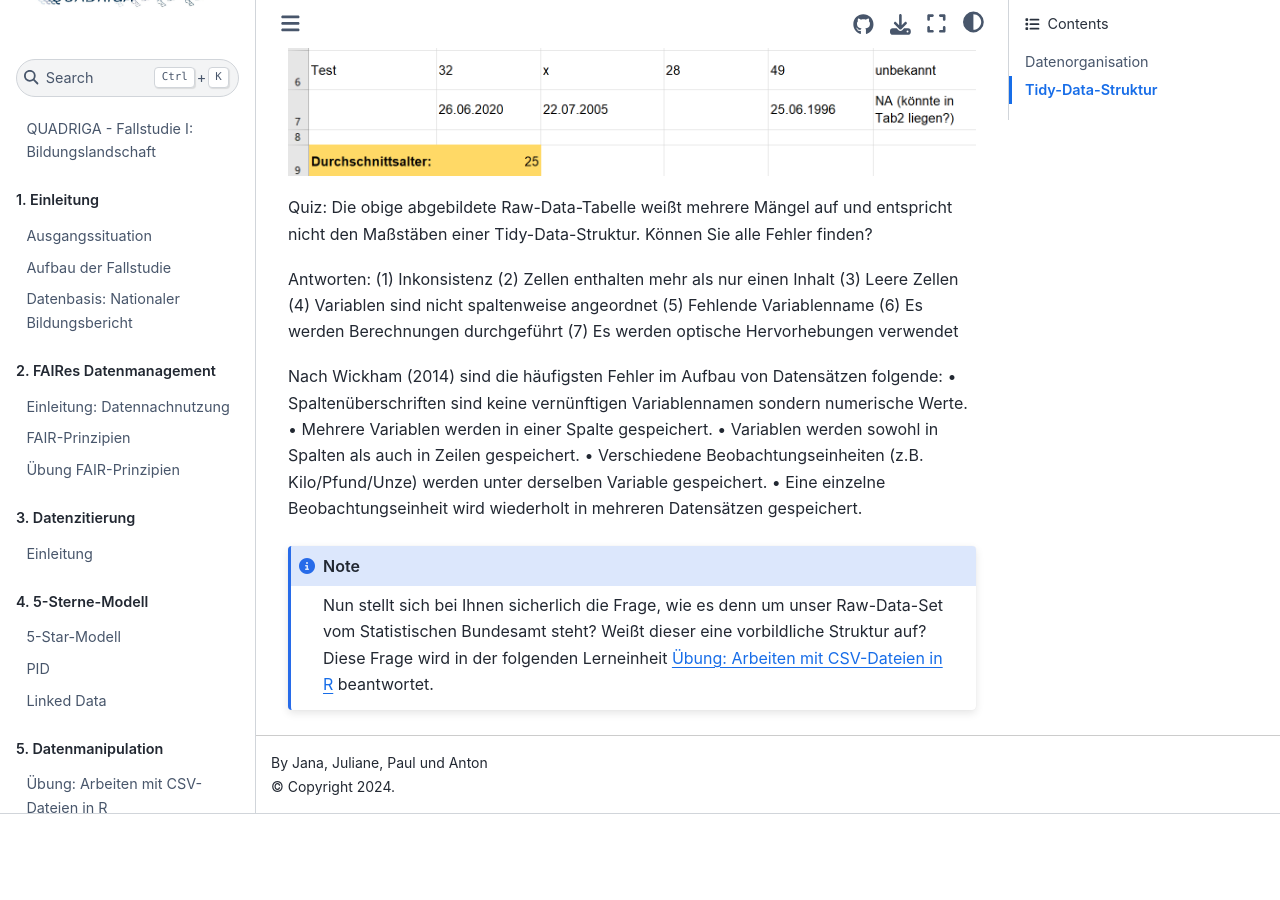
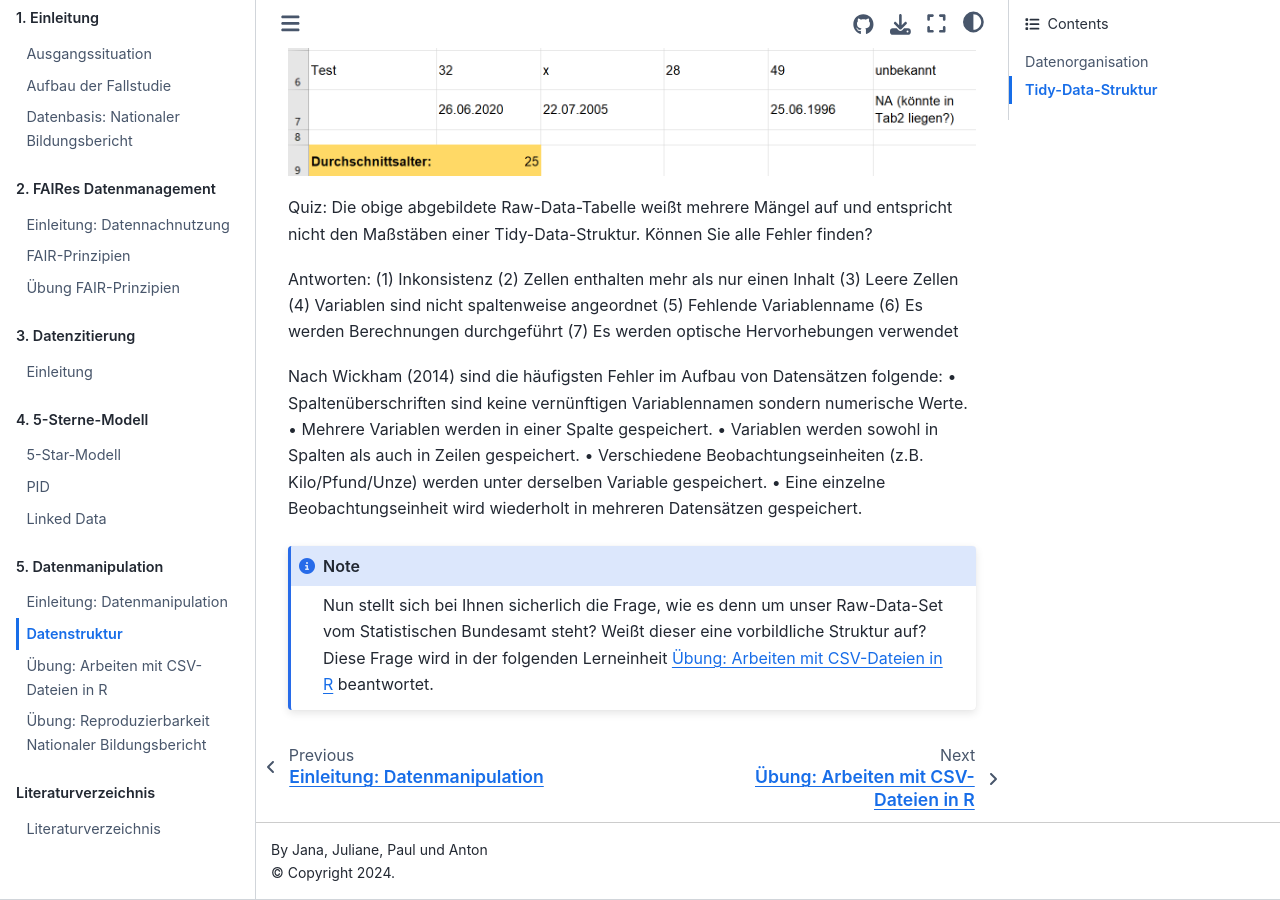
Before and after one commit to quadriga-dk/Tabelle-Fallstudie-1, a Jupyter Book: the page built from Markdown/Datenstruktur.md, in a window 1280 px wide and 900 px high, scrolled down 2883 px. Built offline with Jupyter Book 1.0.4 settings and Sphinx 7.4.7 and the Sphinx Book theme 1.1.4, drawn with Linux system fonts in a browser that asks for light colours; pages that are not in the unit, such as notebooks, are missing from menus; cross-references to code outside the pages are shown as plain code; before the commit the page ends 3697 px from its top, so only the background shows below that.

Commit message:
Update _toc.yml

```diff
--- a/_toc.yml
+++ b/_toc.yml
@@ -26,7 +26,8 @@ parts:
     - file: Markdown/Star_Übung_CSV
   - caption: 5. Datenmanipulation
     chapters:
-    - file: Markdown/Einleitung_Datenmanipulation
+    - file: Markdown/Datenmanipulation
+    - file: Markdown/Datenstruktur
     - file: Markdown/R_Markdown
     - file: Markdown/R_Übung_Reprodu
   - caption: Literaturverzeichnis
```
